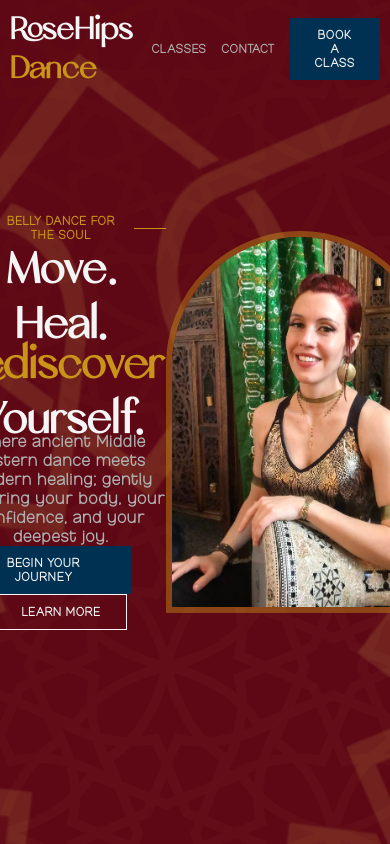
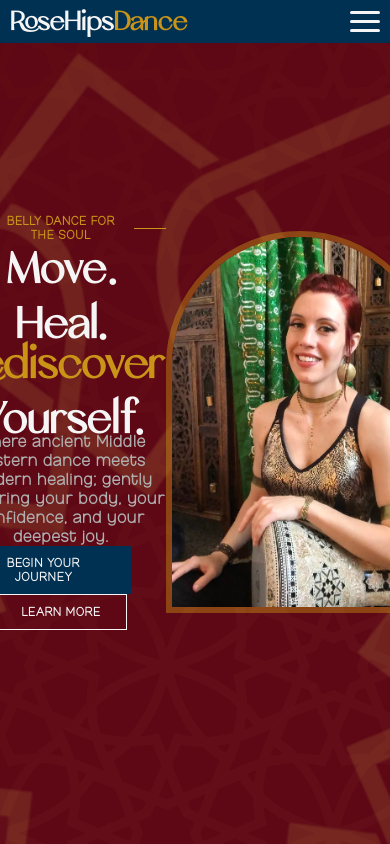
Before and after one commit to tpeschke/rose-hips-dance, a Next.js app: page / in a window 390 px wide. Shown: the top 844 px of the page. Built offline with nearby package versions, Linux system fonts and the light colour scheme.

Commit message:
adjusting the header and footer break points to work with tablets

```diff
--- a/app/components/footer/footer.css
+++ b/app/components/footer/footer.css
@@ -48,7 +48,7 @@
   max-width: 750px;
 }
 
-@media (max-width: 321px) {
+@media (max-width: 566px) {
   .footer {
     flex-direction: column-reverse;
     padding: 15px;
--- a/app/components/header/component/hamburgerMenuIcon.css
+++ b/app/components/header/component/hamburgerMenuIcon.css
@@ -2,7 +2,7 @@
     display: none;
     margin-left: auto;
     width: 30px;
-    height: 10px;
+    height: 21px;
     position: relative;
     -webkit-transform: rotate(0deg);
     -moz-transform: rotate(0deg);
@@ -66,7 +66,7 @@
     transform: rotate(-135deg);
 }
 
-@media (max-width: 321px) {
+@media (max-width: 566px) {
     #nav-icon {
         display: inherit;
     }
--- a/app/components/header/header.css
+++ b/app/components/header/header.css
@@ -1,5 +1,6 @@
 .header {
   display: flex;
+  align-items: center;
   padding: 10px;
   position: fixed;
   background: transparent;
@@ -49,7 +50,7 @@
   }
 }
 
-@media (max-width: 321px) {
+@media (max-width: 566px) {
   .header {
     background: var(--prussianBlue);
     padding: 5px 10px;
@@ -67,7 +68,7 @@
   .header ul.open {
     display: inherit;
     position: absolute;
-    top: 37px;
+    top: 46px;
     left: 0;
     width: 100vw;
     padding: 10px 0;
```
